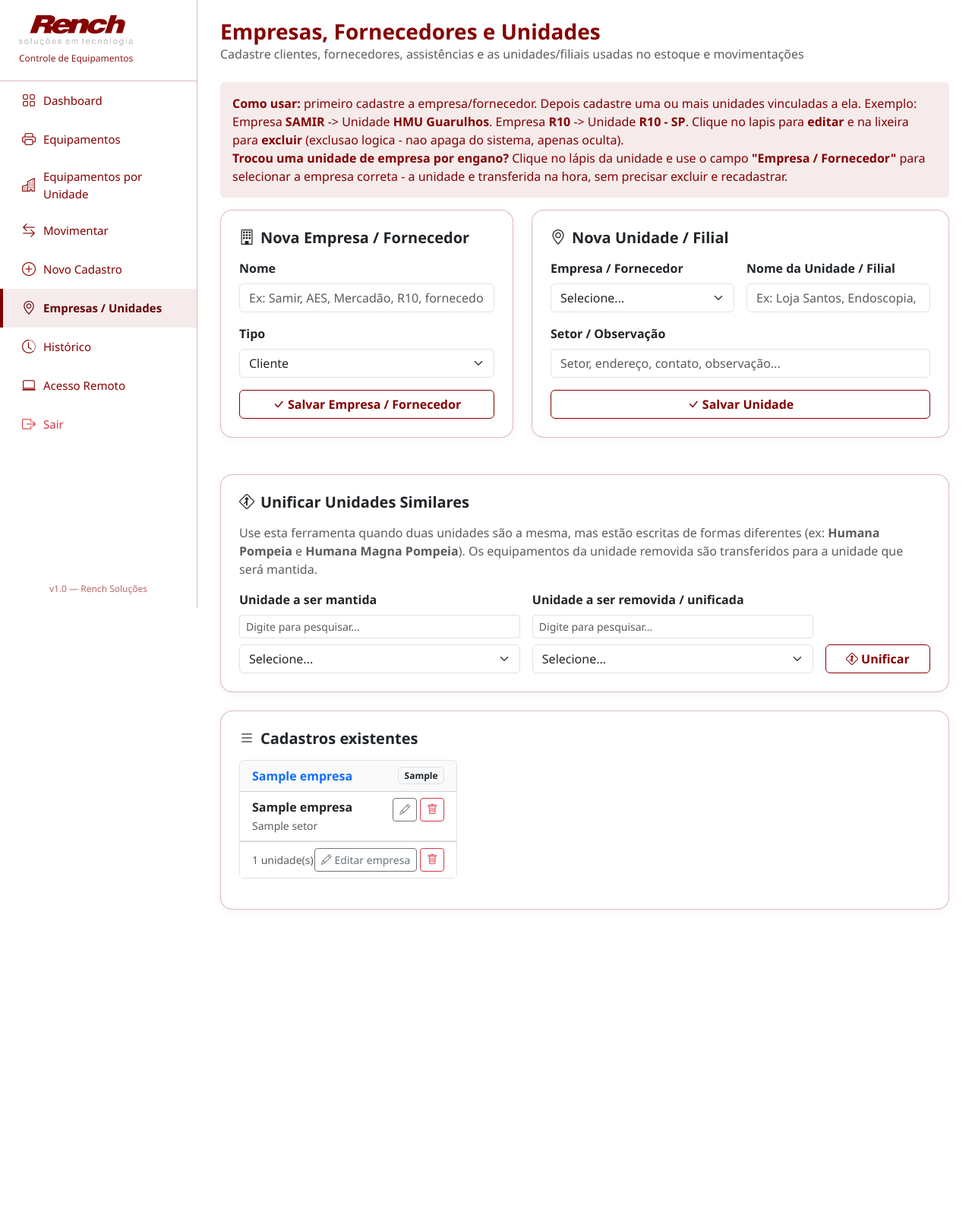
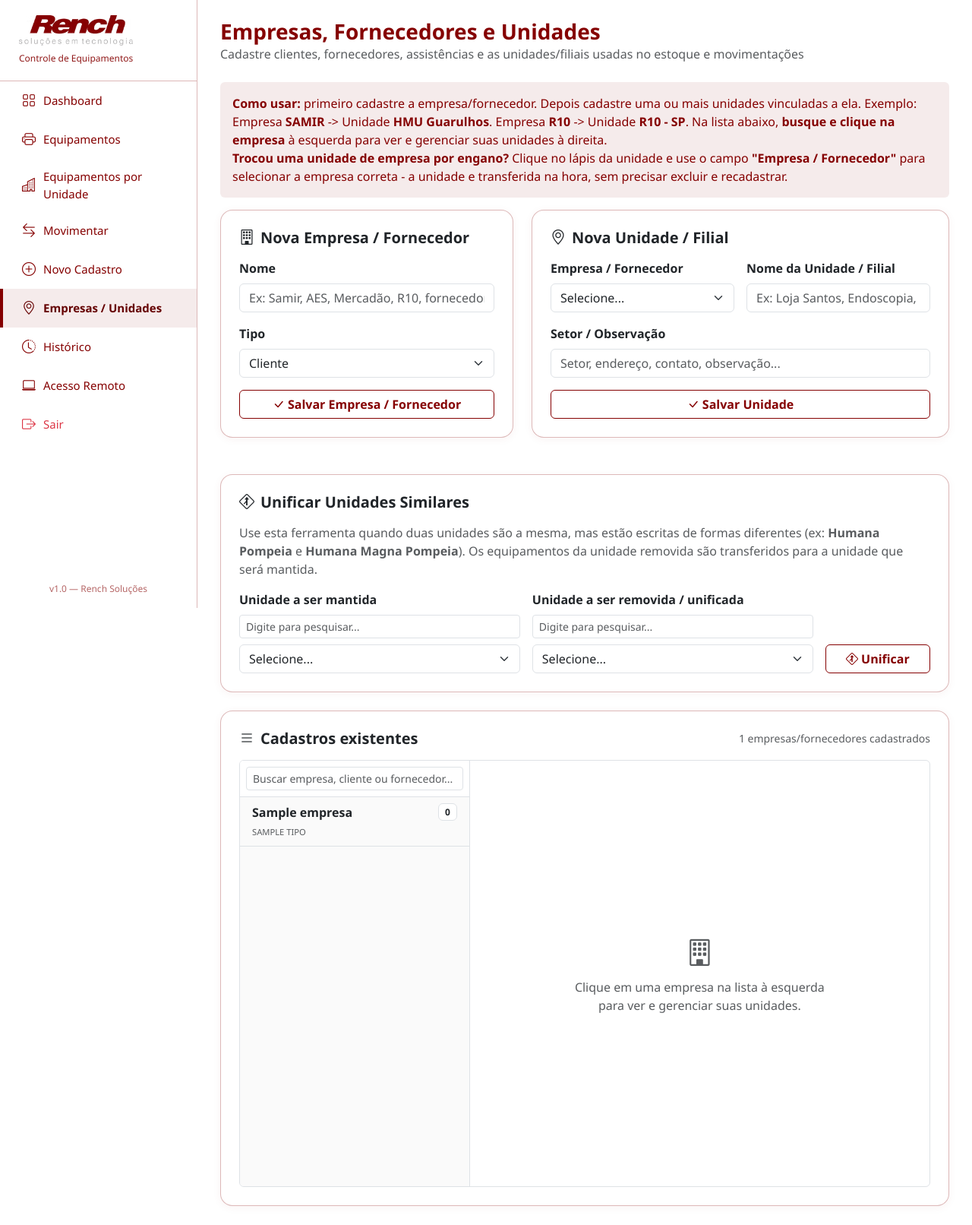
Before and after one commit to donyury-dev/rench-estoque, a Flask app: page /locais in a window 1280 px wide. Shown: the whole page at 76% size. Before the commit the page ends 1197 px from the top, so only its background shows below. Run offline with Flask 3, Linux system fonts and the light colour scheme; a user stored in the database is signed in; a database or web service that is not in the repository returns one stand-in record (values such as "Sample title"); parts of the project's set-up code (start-up, migrations or seed data) failed here and were passed over; some libraries are stand-ins or nearby versions.

Commit message:
feat: reorganiza pagina Empresas/Unidades em lista mestre-detalhe com busca

```diff
--- a/rench_web/templates/locais.html
+++ b/rench_web/templates/locais.html
@@ -12,7 +12,7 @@
 <div class="alert alert-info border-0" style="background:var(--primary-light);color:var(--primary);">
   <strong>Como usar:</strong> primeiro cadastre a empresa/fornecedor. Depois cadastre uma ou mais unidades vinculadas a ela.
   Exemplo: Empresa <strong>SAMIR</strong> -> Unidade <strong>HMU Guarulhos</strong>. Empresa <strong>R10</strong> -> Unidade <strong>R10 - SP</strong>.
-  Clique no lapis para <strong>editar</strong> e na lixeira para <strong>excluir</strong> (exclusao logica - nao apaga do sistema, apenas oculta).
+  Na lista abaixo, <strong>busque e clique na empresa</strong> à esquerda para ver e gerenciar suas unidades à direita.
   <br>
   <strong>Trocou uma unidade de empresa por engano?</strong> Clique no lápis da unidade e use o campo <strong>"Empresa / Fornecedor"</strong>
   para selecionar a empresa correta - a unidade e transferida na hora, sem precisar excluir e recadastrar.
@@ -129,34 +129,100 @@
 </div>
 
 <div class="card card-dashboard p-4">
-  <h5 class="fw-bold mb-3"><i class="bi bi-list me-2"></i>Cadastros existentes</h5>
+  <div class="d-flex justify-content-between align-items-center mb-3 flex-wrap gap-2">
+    <h5 class="fw-bold mb-0"><i class="bi bi-list me-2"></i>Cadastros existentes</h5>
+    <span class="text-muted small">{{empresas|length}} empresas/fornecedores cadastrados</span>
+  </div>
 
-  <div class="accordion" id="accordionEmpresas">
-    {% set empresa_atual = namespace(id=-1) %}
   {% set grupos = {} %}
+  {% for emp in empresas %}
+    {% set _ = grupos.update({emp.id: []}) %}
+  {% endfor %}
   {% for l in locais %}
-      {% if l.empresa_id not in grupos %}
-        {% set _ = grupos.update({l.empresa_id: []}) %}
-      {% endif %}
-      {% if l.unidade_id %}
+    {% if l.unidade_id and l.empresa_id in grupos %}
       {% set _ = grupos[l.empresa_id].append(l) %}
     {% endif %}
   {% endfor %}
 
-    <div class="row">
-      {% for empresa_id, unidades_emp in grupos.items() %}
-        {% if unidades_emp %}
-        {% set primeiro = unidades_emp[0] %}
-        <div class="col-md-6 col-lg-4 mb-3">
-          <div class="card h-100 border">
-            <div class="card-header d-flex justify-content-between align-items-center" style="background:#fafafa;">
-              <span class="fw-bold text-primary">{{primeiro.empresa_nome}}</span>
-              <span class="badge bg-light text-dark border">{{primeiro.empresa_tipo}}</span>
+  <style>
+    .empresa-item { transition: background .15s; cursor: pointer; }
+    .empresa-item:hover { background:#f0f0f0; }
+    .empresa-item.active-empresa { background:var(--primary-light); border-left:3px solid var(--primary); }
+    .empresa-item.active-empresa .fw-semibold { color:var(--primary); }
+  </style>
+
+  <div class="row g-0 border rounded overflow-hidden">
+    <div class="col-md-4 border-end" style="background:#fafafa;">
+      <div class="p-2 border-bottom bg-white">
+        <input type="text" id="busca-empresa-lista" class="form-control form-control-sm" placeholder="Buscar empresa, cliente ou fornecedor...">
       </div>
-            <div class="card-body p-0">
-              <ul class="list-group list-group-flush">
-              {% for u in unidades_emp %}
-                <li class="list-group-item d-flex justify-content-between align-items-start">
+      <div id="lista-empresas" style="max-height:560px; overflow-y:auto;">
+        {% for emp in empresas %}
+        <div class="empresa-item px-3 py-2 border-bottom" data-empresa-id="{{emp.id}}" data-nome="{{emp.nome|lower}}" onclick="selecionarEmpresa({{emp.id}})">
+          <div class="d-flex justify-content-between align-items-center">
+            <span class="fw-semibold">{{emp.nome}}</span>
+            <span class="badge bg-white text-dark border">{{grupos[emp.id]|length}}</span>
+          </div>
+          <small class="text-muted text-uppercase" style="font-size:.7rem;">{{emp.tipo}}</small>
+        </div>
+        {% endfor %}
+      </div>
+    </div>
+
+    <div class="col-md-8">
+      <div id="painel-vazio" class="d-flex align-items-center justify-content-center text-muted p-4" style="min-height:560px;">
+        <div class="text-center">
+          <i class="bi bi-building" style="font-size:2.2rem;"></i>
+          <p class="mt-2 mb-0">Clique em uma empresa na lista à esquerda<br>para ver e gerenciar suas unidades.</p>
+        </div>
+      </div>
+
+      {% for emp in empresas %}
+      <div id="painel-empresa-{{emp.id}}" class="painel-empresa p-3" style="display:none;">
+        <div class="d-flex justify-content-between align-items-start flex-wrap gap-2 mb-3 pb-2 border-bottom">
+          <div>
+            <h5 class="fw-bold text-primary mb-0">{{emp.nome}}</h5>
+            <span class="badge bg-light text-dark border">{{emp.tipo}}</span>
+          </div>
+          <div class="d-flex gap-1">
+            <button type="button" class="btn btn-sm btn-outline-secondary"
+              onclick="document.getElementById('empresa-edit-{{emp.id}}').style.display='block';">
+              <i class="bi bi-pencil"></i> Editar
+            </button>
+            <form method="POST" class="d-inline" onsubmit="return confirm('Tem certeza que deseja excluir esta empresa e todas suas unidades?');">
+              <input type="hidden" name="acao" value="empresa_excluir">
+              <input type="hidden" name="empresa_id" value="{{emp.id}}">
+              <button type="submit" class="btn btn-sm btn-outline-danger"><i class="bi bi-trash"></i></button>
+            </form>
+          </div>
+        </div>
+
+        <div id="empresa-edit-{{emp.id}}" class="mb-3 p-2 border rounded" style="display:none;background:#f8f9fa;">
+          <form method="POST" class="d-flex flex-wrap gap-2 align-items-center">
+            <input type="hidden" name="acao" value="empresa_editar">
+            <input type="hidden" name="empresa_id" value="{{emp.id}}">
+            <input name="nome" class="form-control form-control-sm" value="{{emp.nome}}" style="max-width:200px;" required>
+            <select name="tipo" class="form-select form-select-sm" style="max-width:140px;">
+              <option value="cliente" {{'selected' if emp.tipo=='cliente' else ''}}>Cliente</option>
+              <option value="fornecedor" {{'selected' if emp.tipo=='fornecedor' else ''}}>Fornecedor</option>
+              <option value="assistencia" {{'selected' if emp.tipo=='assistencia' else ''}}>Assistência</option>
+              <option value="rench" {{'selected' if emp.tipo=='rench' else ''}}>RENCH</option>
+            </select>
+            <button type="submit" class="btn btn-sm btn-primary">Salvar</button>
+            <button type="button" class="btn btn-sm btn-outline-secondary"
+              onclick="document.getElementById('empresa-edit-{{emp.id}}').style.display='none';">
+              Cancelar
+            </button>
+          </form>
+        </div>
+
+        <input type="text" class="form-control form-control-sm mb-3 busca-unidade-local"
+          placeholder="Buscar unidade dentro de {{emp.nome}}..." data-target="unidades-lista-{{emp.id}}">
+
+        <div id="unidades-lista-{{emp.id}}" style="max-height:420px; overflow-y:auto;">
+          {% if grupos[emp.id] %}
+            {% for u in grupos[emp.id] %}
+            <div id="unidade-row-{{u.unidade_id}}" class="unidade-row d-flex justify-content-between align-items-start border rounded p-2 mb-2" data-nome="{{(u.unidade_nome or '')|lower}}">
               <div class="me-auto">
                 <div class="fw-bold">{{u.unidade_nome or '-'}}</div>
                 <small class="text-muted">{{u.setor or '-'}}</small>
@@ -172,16 +238,16 @@
                   <button type="submit" class="btn btn-sm btn-outline-danger"><i class="bi bi-trash"></i></button>
                 </form>
               </div>
-                </li>
-                <li id="unidade-edit-{{u.unidade_id}}" class="list-group-item" style="display:none;">
+            </div>
+            <div id="unidade-edit-{{u.unidade_id}}" class="border rounded p-2 mb-2" style="display:none;background:#f8f9fa;">
               <form method="POST" class="d-flex flex-wrap gap-2 align-items-center">
                 <input type="hidden" name="acao" value="unidade_editar">
                 <input type="hidden" name="unidade_id" value="{{u.unidade_id}}">
                 <input name="unidade_nome" class="form-control form-control-sm" value="{{u.unidade_nome or ''}}" style="min-width:140px;" required>
                 <input name="setor" class="form-control form-control-sm" value="{{u.setor or ''}}" style="min-width:140px;" placeholder="Setor / Observação">
                 <select name="empresa_id" class="form-select form-select-sm" style="min-width:140px;" required title="Transferir esta unidade para outra empresa/cliente">
-                      {% for emp in empresas %}
-                      <option value="{{emp.id}}" {{'selected' if emp.id==u.empresa_id else ''}}>{{emp.nome}} ({{emp.tipo}})</option>
+                  {% for e2 in empresas %}
+                  <option value="{{e2.id}}" {{'selected' if e2.id==u.empresa_id else ''}}>{{e2.nome}} ({{e2.tipo}})</option>
                   {% endfor %}
                 </select>
                 <button type="submit" class="btn btn-sm btn-primary">Salvar</button>
@@ -190,47 +256,57 @@
                   Cancelar
                 </button>
               </form>
-                </li>
+            </div>
             {% endfor %}
-              </ul>
-            </div>
-            <div class="card-footer d-flex justify-content-between align-items-center" style="background:#fff;">
-              <small class="text-muted">{{unidades_emp|length}} unidade(s)</small>
-              <div class="d-flex gap-1">
-                <button type="button" class="btn btn-sm btn-outline-secondary"
-                  onclick="document.getElementById('empresa-edit-{{primeiro.empresa_id}}').style.display='block';">
-                  <i class="bi bi-pencil"></i> Editar empresa
-                </button>
-                <form method="POST" class="d-inline" onsubmit="return confirm('Tem certeza que deseja excluir esta empresa e todas suas unidades?');">
-                  <input type="hidden" name="acao" value="empresa_excluir">
-                  <input type="hidden" name="empresa_id" value="{{primeiro.empresa_id}}">
-                  <button type="submit" class="btn btn-sm btn-outline-danger"><i class="bi bi-trash"></i></button>
-                </form>
+          {% else %}
+            <p class="text-muted small mb-0">Nenhuma unidade cadastrada ainda. Use o formulário "Nova Unidade / Filial" acima para adicionar.</p>
+          {% endif %}
         </div>
       </div>
-            <div id="empresa-edit-{{primeiro.empresa_id}}" class="card-footer" style="display:none;background:#f8f9fa;">
-              <form method="POST" class="d-flex flex-wrap gap-2 align-items-center">
-                <input type="hidden" name="acao" value="empresa_editar">
-                <input type="hidden" name="empresa_id" value="{{primeiro.empresa_id}}">
-                <input name="nome" class="form-control form-control-sm" value="{{primeiro.empresa_nome}}" style="max-width:200px;" required>
-                <select name="tipo" class="form-select form-select-sm" style="max-width:140px;">
-                  <option value="cliente" {{'selected' if primeiro.empresa_tipo=='cliente' else ''}}>Cliente</option>
-                  <option value="fornecedor" {{'selected' if primeiro.empresa_tipo=='fornecedor' else ''}}>Fornecedor</option>
-                  <option value="assistencia" {{'selected' if primeiro.empresa_tipo=='assistencia' else ''}}>Assistência</option>
-                  <option value="rench" {{'selected' if primeiro.empresa_tipo=='rench' else ''}}>RENCH</option>
-                </select>
-                <button type="submit" class="btn btn-sm btn-primary">Salvar</button>
-                <button type="button" class="btn btn-sm btn-outline-secondary"
-                  onclick="document.getElementById('empresa-edit-{{primeiro.empresa_id}}').style.display='none';">
-                  Cancelar
-                </button>
-              </form>
-            </div>
-          </div>
-        </div>
-        {% endif %}
       {% endfor %}
     </div>
   </div>
 </div>
+
+<script>
+function selecionarEmpresa(id) {
+  document.querySelectorAll('.painel-empresa').forEach(function(el){ el.style.display = 'none'; });
+  var vazio = document.getElementById('painel-vazio');
+  if (vazio) vazio.style.display = 'none';
+  var painel = document.getElementById('painel-empresa-' + id);
+  if (painel) painel.style.display = 'block';
+  document.querySelectorAll('.empresa-item').forEach(function(item) {
+    if (String(item.dataset.empresaId) === String(id)) {
+      item.classList.add('active-empresa');
+    } else {
+      item.classList.remove('active-empresa');
+    }
+  });
+}
+
+document.addEventListener('DOMContentLoaded', function() {
+  var buscaEmpresa = document.getElementById('busca-empresa-lista');
+  if (buscaEmpresa) {
+    buscaEmpresa.addEventListener('input', function() {
+      var termo = this.value.toLowerCase().normalize('NFD').replace(/[\u0300-\u036f]/g, '');
+      document.querySelectorAll('.empresa-item').forEach(function(item) {
+        var nome = (item.dataset.nome || '').normalize('NFD').replace(/[\u0300-\u036f]/g, '');
+        item.style.display = nome.indexOf(termo) !== -1 ? '' : 'none';
+      });
+    });
+  }
+
+  document.querySelectorAll('.busca-unidade-local').forEach(function(input) {
+    input.addEventListener('input', function() {
+      var termo = this.value.toLowerCase().normalize('NFD').replace(/[\u0300-\u036f]/g, '');
+      var target = document.getElementById(this.dataset.target);
+      if (!target) return;
+      target.querySelectorAll('.unidade-row').forEach(function(row) {
+        var nome = (row.dataset.nome || '').normalize('NFD').replace(/[\u0300-\u036f]/g, '');
+        row.style.display = nome.indexOf(termo) !== -1 ? '' : 'none';
+      });
+    });
+  });
+});
+</script>
 {% endblock %}
```
Lines whose indentation alone changed are shown as unchanged.
